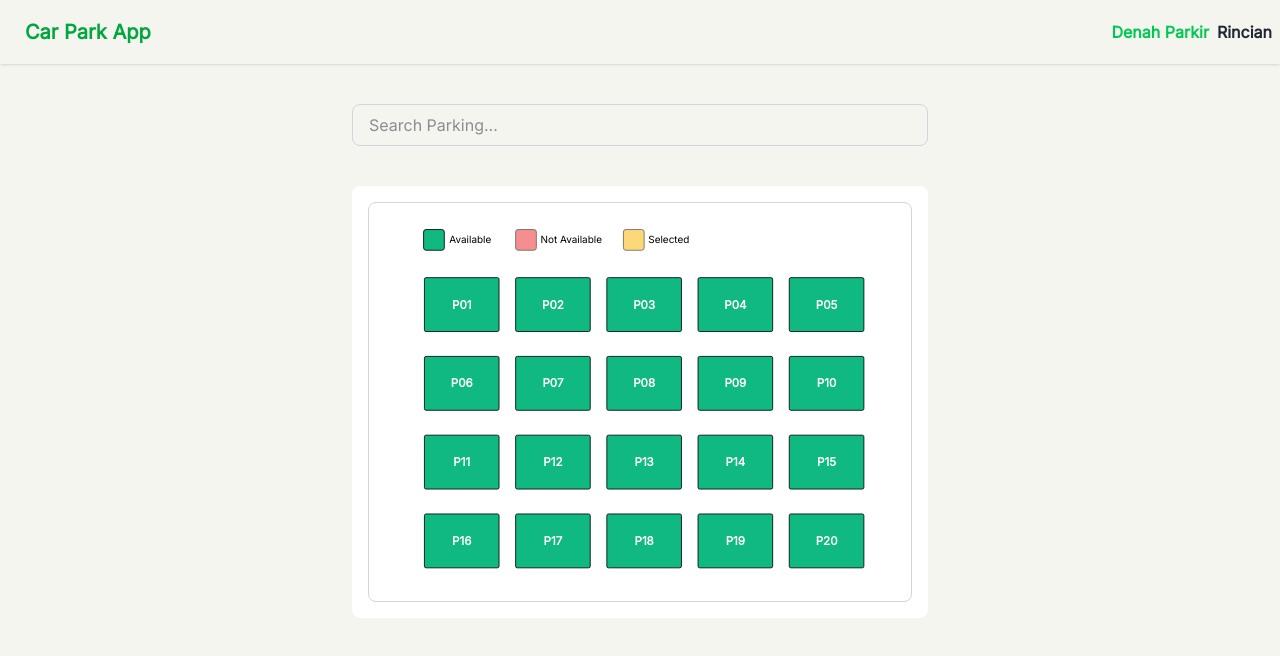
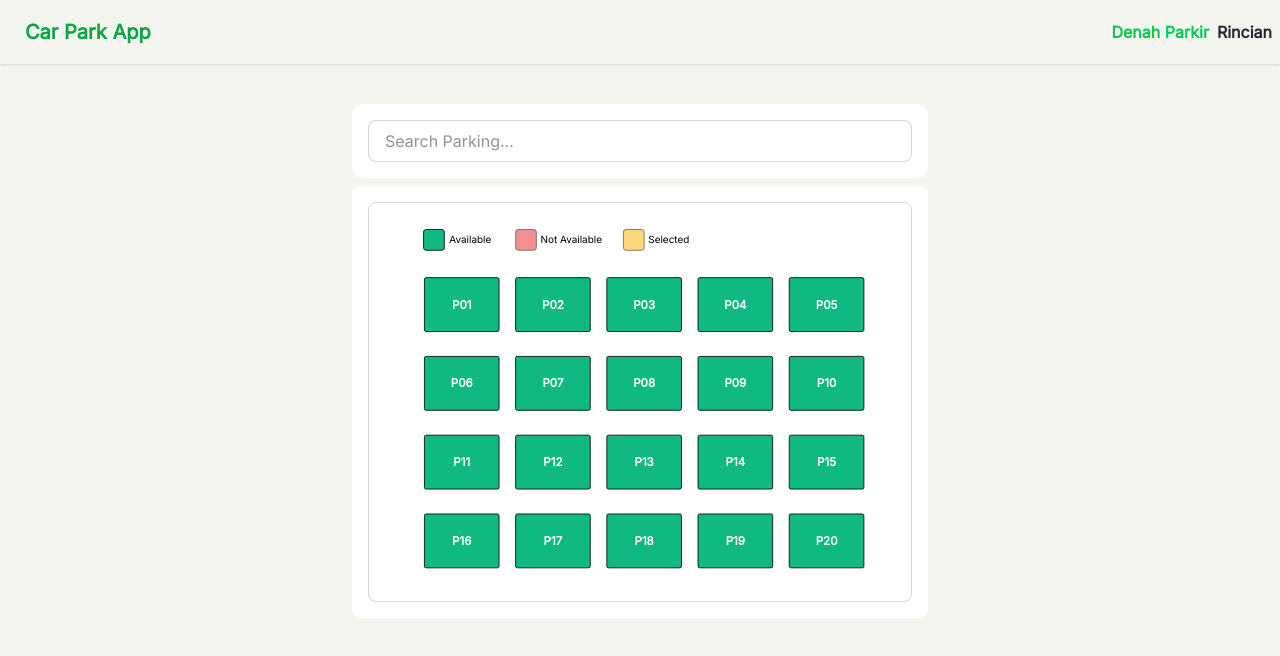
Before and after one commit to matfaisall/car-parking-app-muhammad-faisal, a React (Vite) app: page / in a window 1280 px wide. Shown: the top 656 px of the page. Built offline with nearby package versions, Linux system fonts and the light colour scheme.

Commit message:
refactor : implement search debounce

```diff
--- a/package.json
+++ b/package.json
@@ -16,7 +16,8 @@
     "react": "^19.1.1",
     "react-dom": "^19.1.1",
     "react-router-dom": "^7.9.5",
-    "tailwindcss": "^4.1.16"
+    "tailwindcss": "^4.1.16",
+    "use-debounce": "^10.0.6"
   },
   "devDependencies": {
     "@eslint/js": "^9.36.0",
--- a/src/pages/Parking/index.tsx
+++ b/src/pages/Parking/index.tsx
@@ -7,6 +7,7 @@ import type {
   Booking,
 } from "../../types";
 import ModalBooking from "../../components/modal-booking";
+import { useDebounce } from "use-debounce";
 
 const STORAGE_KEY = "bookings";
 
@@ -15,6 +16,7 @@ const ParkingPage = () => {
 
   // STATE
   const [search, setSearch] = React.useState("");
+  const [debounce] = useDebounce(search, 500);
   const [parkingSpots, setParkingSpots] = React.useState<ParkingSpot[]>([]);
   const [selectedSpot, setSelectedSpot] = React.useState<ParkingSpot | null>(
     null
@@ -89,6 +91,10 @@ const ParkingPage = () => {
   }, [bookings]);
 
   // EVENT HANDLER | FUNCTION HANDLER
+  const handleOnChange = (e: React.ChangeEvent<HTMLInputElement>) => {
+    setSearch(e.target.value);
+  };
+
   const handleSpotClick = (spot: ParkingSpot) => {
     setOpenModalBooking(true);
     setSelectedSpot(spot);
@@ -160,10 +166,15 @@ const ParkingPage = () => {
   };
 
   // filtering spots
+  const filteredSpots = React.useMemo(() => {
+    return parkingSpots.filter((spot) =>
+      spot.spotNumber.toLowerCase().includes(debounce.toLowerCase())
+    );
+  }, [debounce, parkingSpots]);
 
-  const filteredSpots = parkingSpots.filter((spot) =>
-    spot.spotNumber.toLowerCase().includes(search.toLowerCase())
-  );
+  // const filteredSpots = parkingSpots.filter((spot) =>
+  //   spot.spotNumber.toLowerCase().includes(search.toLowerCase())
+  // );
 
   // console.log("filterdSposts", filterdSposts);
 
@@ -171,13 +182,13 @@ const ParkingPage = () => {
     <>
       <div className="py-10">
         <div className="w-full max-w-xl  mx-auto">
-          <div className="mb-6">
+          <div className="p-4 mb-2 bg-white rounded-xl">
             <input
               type="text"
               placeholder="Search Parking..."
               value={search}
-              className="w-full px-4 py-2 mb-4 border border-gray-300 rounded-lg focus:outline-none focus:ring-2 focus:ring-blue-500"
-              onChange={(e) => setSearch(e.target.value)}
+              className="w-full px-4 py-2 border border-gray-300 rounded-lg focus:outline-none focus:ring-2 focus:ring-blue-500"
+              onChange={(e) => handleOnChange(e)}
             />
           </div>
           <div className="">
```
Also changed, not shown: 1 other file (tests, documents, lock files or other folders).
